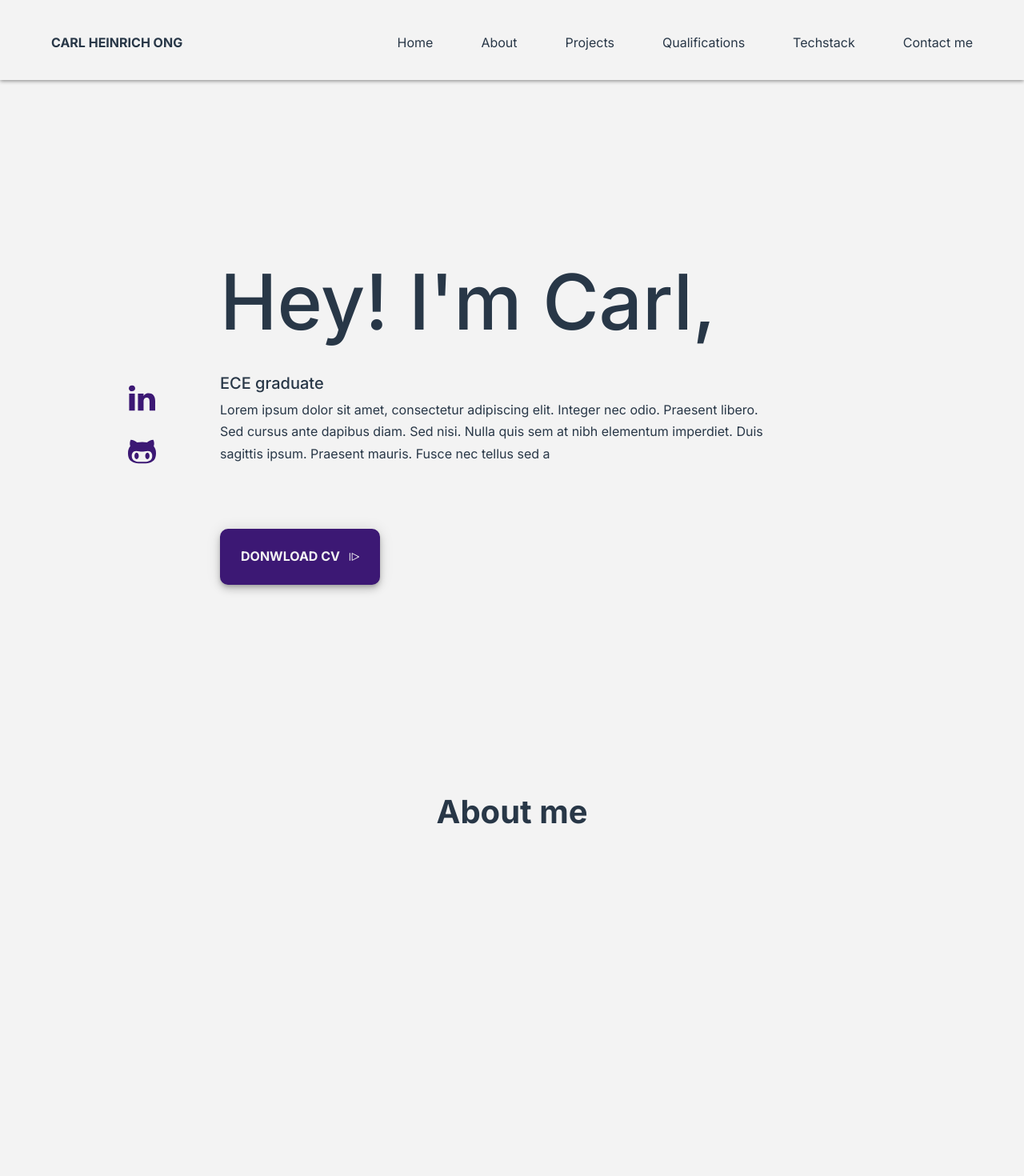
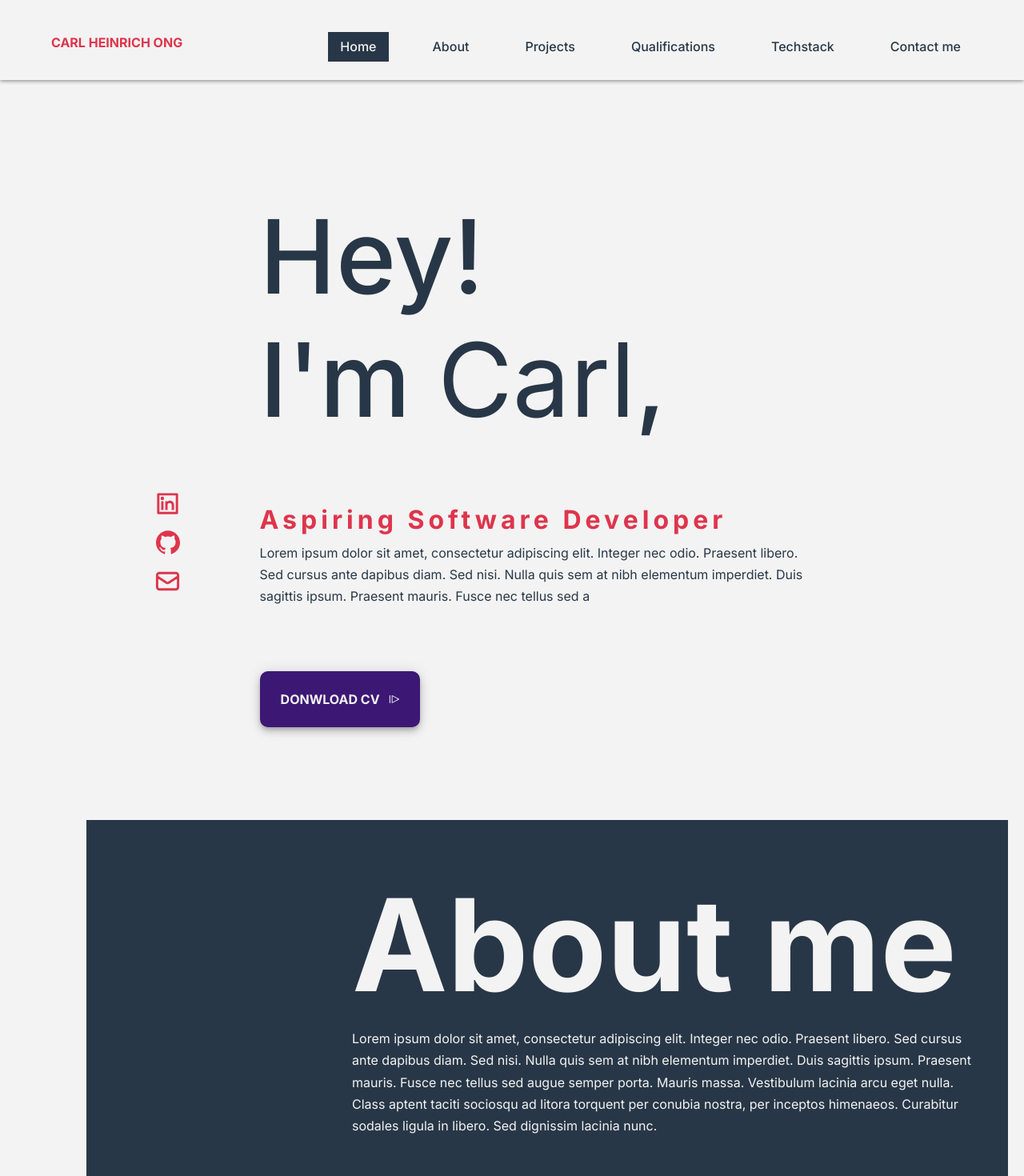
Before and after one commit to kaaru0/personal-portfolio, a React (Create React App) app: page / in a window 1280 px wide. Shown: the top 1470 px of the page at 80% size. Built offline with nearby package versions, Linux system fonts and the light colour scheme.

Commit message:
add about section styling

```diff
--- a/src/App.css
+++ b/src/App.css
@@ -1,8 +1,11 @@
 @import url('https://fonts.googleapis.com/css2?family=Assistant:wght@200;400;600;700;800&family=Inter:wght@100;400;500;600;700&display=swap');
 
+.cont {
+    display:flex;
+    padding-top:100px;
+}
+
 * {
-    margin:0;
-    padding:0;
     border:0;
     outline:0;
     box-sizing: border-box;
--- a/src/Components/Qualification/Qualification.js
+++ b/src/Components/Qualification/Qualification.js
@@ -3,7 +3,7 @@ import React from 'react'
 export default function Qualification() {
   return (
     <div>
-      Quali
+      Qualifications
     </div>
   )
 }
--- a/src/Components/about/About.js
+++ b/src/Components/about/About.js
@@ -3,11 +3,23 @@ import './about.css'
 
 export default function About() {
   return (
-
-    <div id="about" className="about-container">
-      <h1>About me</h1>
+  <section id="about">
+    <div className="cont">
+      <div className="about-me">
+        <div className="about-text">
+          <h1>About me</h1>
+          <p> Lorem ipsum dolor sit amet, consectetur adipiscing elit.
+          Integer nec odio. Praesent libero. Sed cursus ante dapibus diam.
+          Sed nisi. Nulla quis sem at nibh elementum imperdiet. Duis sagittis
+          ipsum. Praesent mauris. Fusce nec tellus sed augue semper porta.
+          Mauris massa. Vestibulum lacinia arcu eget nulla. Class aptent taciti
+          sociosqu ad litora torquent per conubia nostra, per inceptos himenaeos.
+          Curabitur sodales ligula in libero. Sed dignissim lacinia nunc.
+          </p>
+        </div>
+      </div>
     </div>
-
+  </section>
   )
 
 }
--- a/src/Components/about/about.css
+++ b/src/Components/about/about.css
@@ -1,8 +1,25 @@
-.about-container{
-    display: flex;
-    justify-content: center;
-    margin-top:10rem;
-    height:5000px;
-    padding-top:100px;
+.about-me{
+    height:500px;
+    display:flex;
+    margin-left:auto;
+    margin-right:20px;
+    background:var(--color-primary);
+    width:90%;
+}
 
+.about-text {
+    margin-left:auto;
+    margin-right:20px;
+    margin-top:60px;
+    width: 50rem;
 }
+
+.about-text > h1 {
+    font-size:10rem;
+    color:var(--color-white);
+}
+
+.about-text > p {
+    color:var(--color-white);
+    margin-right:20px;
+}
--- a/src/Components/header/Navibar.js
+++ b/src/Components/header/Navibar.js
@@ -1,19 +1,44 @@
-import React from 'react';
+import React, { useState, useEffect } from 'react';
 import './navibar.css';
 
+
 export default function Navibar() {
+  const [activeLink, setActiveLink] = useState('home');
+
+  useEffect(() => {
+    const handleScroll = () => {
+      const sections = document.querySelectorAll("section");
+      const navLinks = document.querySelectorAll(".nav-links a");
+
+      sections.forEach((section, index) => {
+        const top = section.offsetTop - 50;
+        const bottom = top + section.offsetHeight;
+
+        if (window.scrollY >= top && window.scrollY <= bottom) {
+          setActiveLink(section.id);
+        }
+      });
+    };
+
+    document.addEventListener("scroll", handleScroll);
+    return () => {
+      document.removeEventListener("scroll", handleScroll);
+    };
+  }, []);
+
   return (
+
     <div className="head-nav">
       <header>
-        <span>CARL HEINRICH ONG</span>
+        <span className="title-name">CARL HEINRICH ONG</span>
         <div className="header-right">
             <ul class="nav-links">
-                <li><a href="#home">Home</a></li>
-                <li><a href="#about">About</a></li>
-                <li><a href="#">Projects</a></li>
-                <li><a href="#">Qualifications</a></li>
-                <li><a href="#">Techstack</a></li>
-                <li><a href="#">Contact me</a></li>
+                <li><a href="#home" className={activeLink === "home" ? "active" : "inactive"}>Home</a></li>
+                <li><a href="#about" className={activeLink === "about" ? "active" : "inactive"}>About</a></li>
+                <li><a href="#projects" className={activeLink === "projects" ? "active" : "inactive"}>Projects</a></li>
+                <li><a href="#qualification" className={activeLink === "qualification" ? "active" : "inactive"}>Qualifications</a></li>
+                <li><a href="#techstack" className={activeLink === "techstack" ? "active" : "inactive"}>Techstack</a></li>
+                <li><a href="#contact" className={activeLink === "contact" ? "active" : "inactive"}>Contact me</a></li>
             </ul>
         </div>
       </header>
--- a/src/Components/header/navibar.css
+++ b/src/Components/header/navibar.css
@@ -14,14 +14,31 @@ header {
     box-shadow: 0px 1px 5px grey ;
 }
 
-.nav-links {
+.nav-links{
     display:flex;
+    justify-content: center;
 }
 
-.nav-links a {
-    color:var(--color-primary);
+li{
+    display:flex;
+    justify-content: space-evenly;
+}
+
+.inactive {
+    color: var(--color-primary);
     text-decoration: none;
-    padding-left:20px;
+    padding:5px 15px;
+    font-weight: 500;
+
+}
+
+.active {
+    background-color: var(--color-primary);
+    color:var(--color-white);
+    text-decoration: none;
+    padding:5px 15px;
+    font-weight: 500;
+
 }
 
 .header-right{
@@ -43,3 +60,7 @@ span {
 .cv-icon {
     padding-left:10px;
 }
+
+.title-name{
+    color:var(--color-light)
+}
--- a/src/Components/home/Home.js
+++ b/src/Components/home/Home.js
@@ -1,24 +1,29 @@
 import React from 'react'
 import './home.css'
-import { TfiLinkedin,TfiGithub } from 'react-icons/tfi';
+import { RiLinkedinBoxLine } from 'react-icons/ri';
 import {RxResume} from 'react-icons/rx';
+import {SiGithub} from 'react-icons/si';
+import {HiOutlineMail} from 'react-icons/hi'
 import { CgChevronDown } from 'react-icons/cg';
 
 export default function Home() {
   return (
-    <div id="home">
+    <section id="home">
+    <div>
+        <div className="cont">
             <div className="home-container">
                 <div className="socials">
                     <ul className="socials-links">
-                    <li><a><TfiLinkedin size={35} className="icons"/></a></li>
-                    <li><a><TfiGithub size={35} className="icons"/></a></li>
+                        <li><a><RiLinkedinBoxLine size={35} className="icons"/></a></li>
+                        <li><a><SiGithub size={30} className="icons"/></a></li>
+                        <li><a><HiOutlineMail size={35} className="icons"/></a></li>
                     </ul>
                 </div>
 
                 <div className="main-text">
                     <div className="main-text-left">
-                    <h1>Hey! I'm Carl,</h1>
-                    <h5>ECE graduate</h5>
+                        <h1>Hey! <br/>I'm <span style={{fontWeight:400}}>Carl</span>,</h1>
+                        <h5>Aspiring Software Developer</h5>
                         <p>Lorem ipsum dolor sit amet, consectetur adipiscing elit. Integer nec odio.
                         Praesent libero. Sed cursus ante dapibus diam. Sed nisi. Nulla quis sem at nibh
                         elementum imperdiet. Duis sagittis ipsum. Praesent mauris. Fusce nec tellus sed a
@@ -33,6 +38,7 @@ export default function Home() {
                 </div>
             </div>
         </div>
-
+    </div>
+    </section>
   )
 }
--- a/src/Components/home/home.css
+++ b/src/Components/home/home.css
@@ -1,28 +1,28 @@
-#home {
-    display: inline-block;
-    justify-content: center;
-}
-
 .home-container{
     display:flex;
-    margin-top:20rem;
-    margin-left: 8rem;
-    margin-right: 8rem;
+    margin-top:8rem;
+    margin-left:10rem;
+    width:100%;
 }
 
 .socials-links {
-    margin-top:10rem;
+    margin-top: 23em;
+    margin-right:1.1rem;
     display: flex;
     flex-direction: column;
 }
 
 .socials-links li {
-    padding-bottom: 2rem;
+    padding-bottom: 1rem;
 }
 
 .socials-links a:hover {
     cursor:pointer;
     opacity: 80%;
+}
+
+.icons {
+    color: var(--color-light);
 }
 
 .main-text{
@@ -33,13 +33,18 @@
 }
 
 .main-text h1 {
-    font-size:6rem;
+    font-size:8rem;
     font-weight: 500;
 }
 
+
 .main-text h5 {
-    margin-top:2rem;
-    font-weight:500;
+    margin-top:5rem;
+    font-weight:900;
+    font-size:2rem;
+    color:var(--color-light);
+    letter-spacing: 5px;
+
 }
 
 .main-text-left {
@@ -70,15 +75,3 @@
     cursor:pointer;
     opacity:80%;
 }
-
-.icons {
-    color: var(--color-main-accent);
-}
-
-.see-more {
-    margin-top: 1rem;
-}
-
-.see-more-button {
-    color: var(--color-primary-variant);
-}
```
Lines whose indentation alone changed are shown as unchanged.
